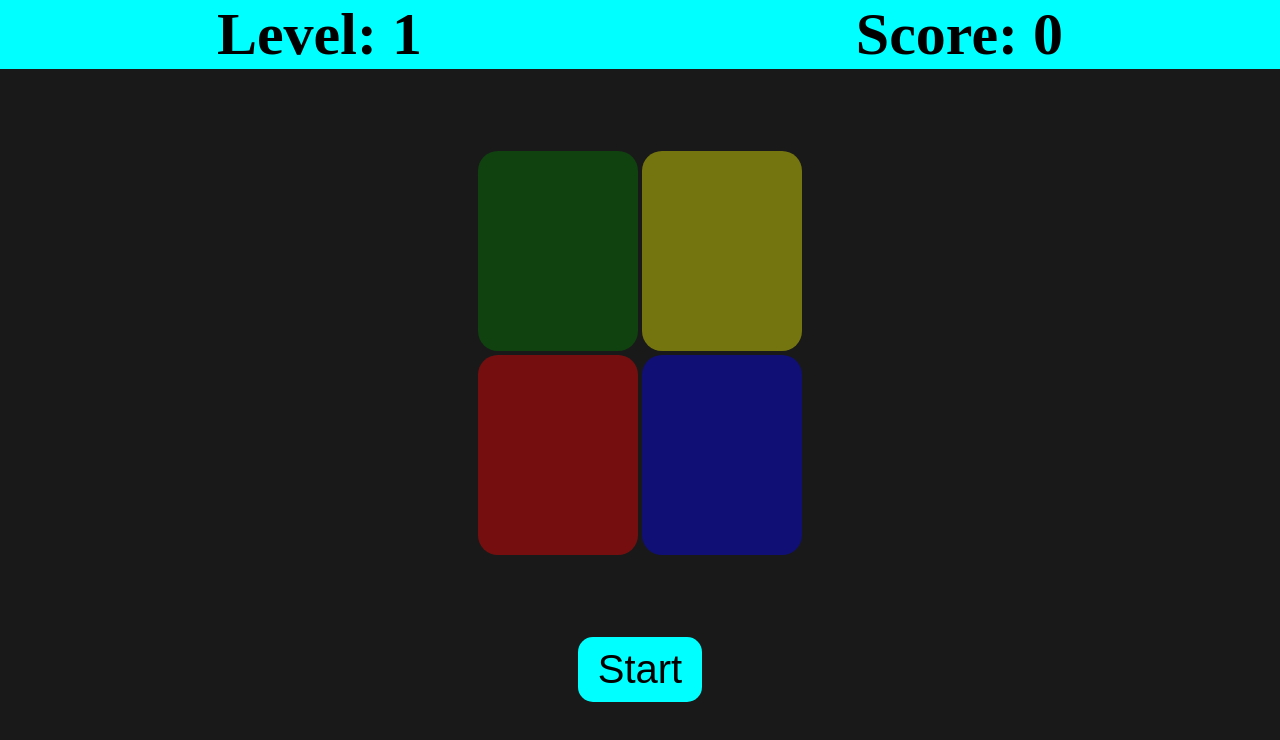
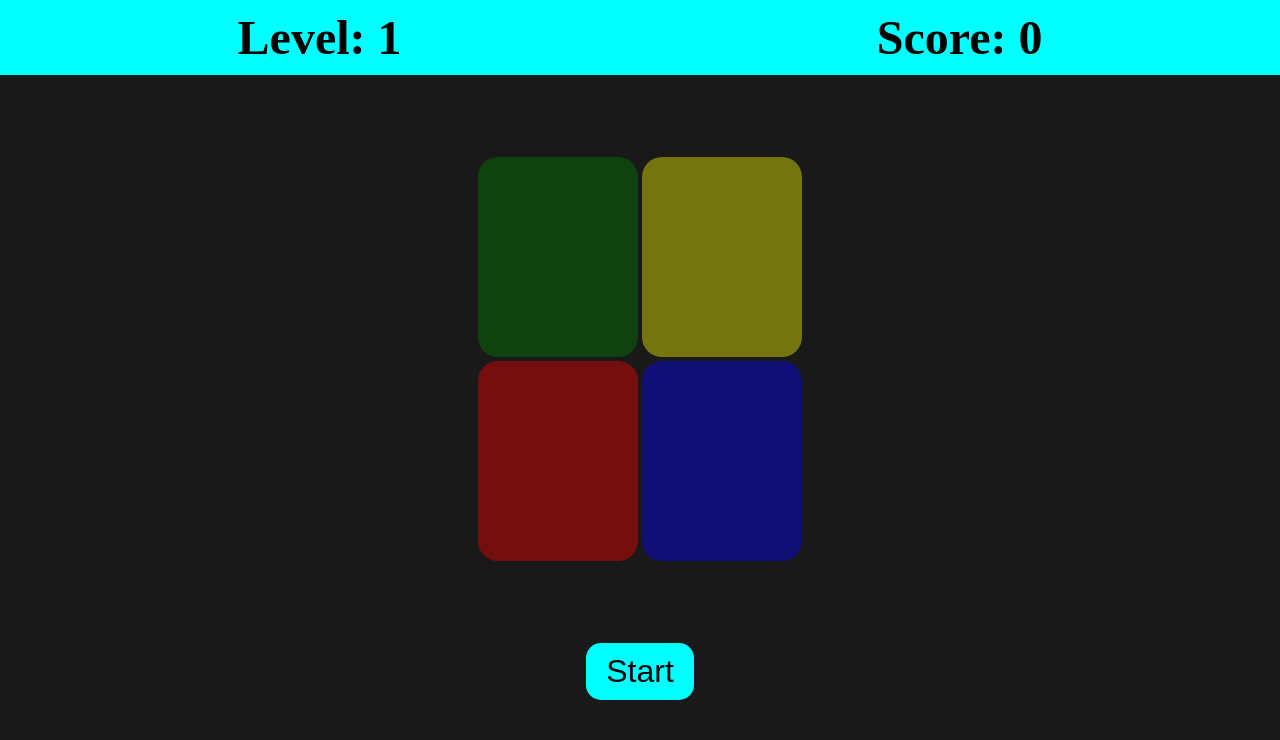
Before and after one commit to amitredd/SimonGame, a plain HTML site: page index.html in a window 1280 px wide. Drawn offline with Linux system fonts and the light colour scheme.

Commit message:
Update style.css

```diff
--- a/style.css
+++ b/style.css
@@ -18,8 +18,11 @@
     background-color: aqua;
     width: 100%;
     justify-content: space-around;
-    font-size: 30px;
+    align-items: center;
+    height: 75px;
+    font-size: 1.5rem;
 }
+
 
 #container{
     display: flex;
@@ -66,8 +69,7 @@
      background-color: cyan;
      padding: 10px 20px;
      border-radius: 15px;
-     font-size: 40px;
-
+     font-size: 2rem;
 
 
 }
@@ -85,7 +87,7 @@
 	display: flex;
 	align-items: center;
 	justify-content: center;
-	font-size: 25px;
+	font-size: 1.8rem;
     height: 100vh;
     width: 100vw;
 
@@ -98,7 +100,7 @@
     width: 460px;
 	height: 260px;
 	border-radius: 3px;
-	font-size: 20px;
+	font-size: 1.5rem;
 	background: rgba(0, 0, 0, 0.9);
 	color: whitesmoke;
 }
```
